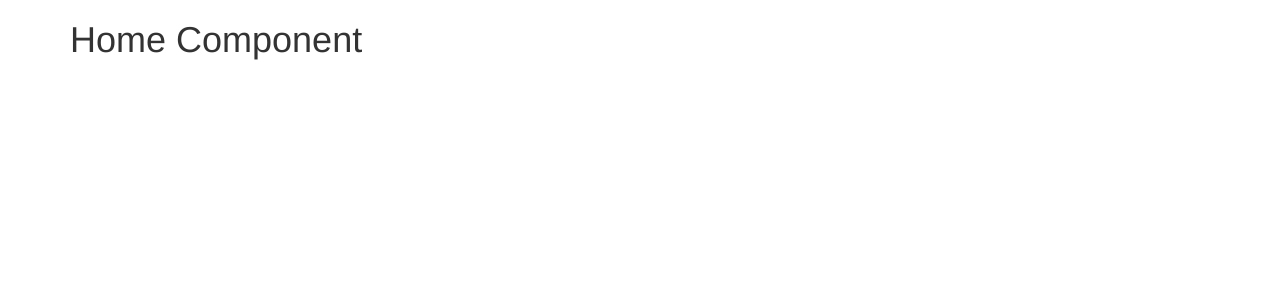
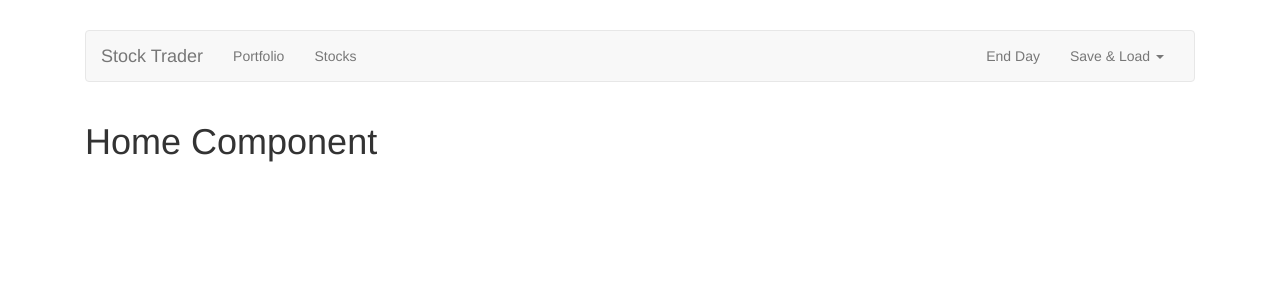
Before and after one commit to gmailbob/stock-trader-learn-vue, a Vue app: page / in a window 1280 px wide. Shown: the top 300 px of the page. Built offline with nearby package versions, Linux system fonts and the light colour scheme.

Commit message:
add header

```diff
--- a/src/App.vue
+++ b/src/App.vue
@@ -1,5 +1,25 @@
 <template>
   <div class="container">
-    <router-view />
+    <Header />
+    <div class="row">
+      <div class="col-xs-12">
+        <router-view />
+      </div>
+    </div>
   </div>
 </template>
+
+<script>
+import Header from "./components/Header";
+export default {
+  components: {
+    Header
+  }
+};
+</script>
+
+<style scoped>
+div.container {
+  padding: 30px;
+}
+</style>
--- a/src/components/Header.vue
+++ b/src/components/Header.vue
@@ -1,3 +1,47 @@
 <template>
-  <h1>Header Component</h1>
+  <nav class="navbar navbar-default">
+    <div class="container-fluid">
+      <div class="navbar-header">
+        <router-link class="navbar-brand" to="/">Stock Trader</router-link>
+      </div>
+
+      <div class="collapse navbar-collapse">
+        <ul class="nav navbar-nav">
+          <router-link to="/portfolio" active-class="active" tag="li">
+            <a>Portfolio</a>
+          </router-link>
+          <router-link to="/stocks" active-class="active" tag="li">
+            <a>Stocks</a>
+          </router-link>
+        </ul>
+
+        <ul class="nav navbar-nav navbar-right">
+          <li>
+            <a href="#">End Day</a>
+          </li>
+          <li class="dropdown">
+            <a
+              href="#"
+              class="dropdown-toggle"
+              data-toggle="dropdown"
+              role="button"
+              aria-haspopup="true"
+              aria-expanded="false"
+            >
+              Save &amp; Load
+              <span class="caret"></span>
+            </a>
+            <ul class="dropdown-menu">
+              <li>
+                <a href="#">Save Data</a>
+              </li>
+              <li>
+                <a href="#">Load Data</a>
+              </li>
+            </ul>
+          </li>
+        </ul>
+      </div>
+    </div>
+  </nav>
 </template>
```
